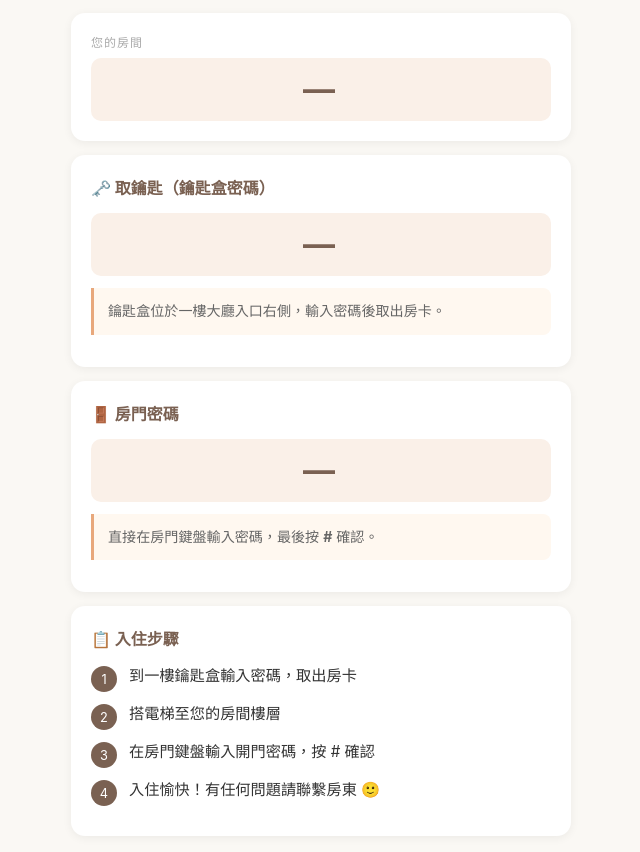
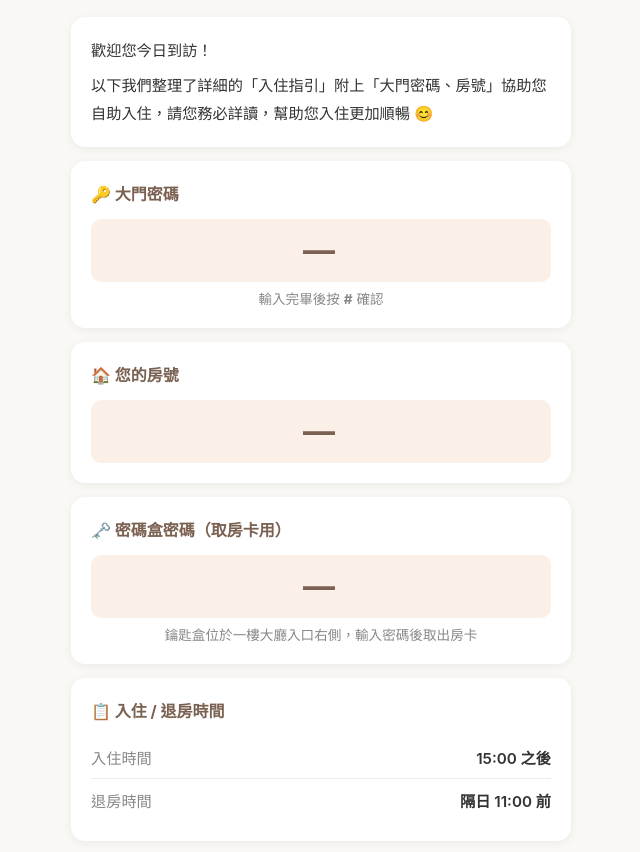
Before and after one commit to whispring-inn/checkin, a plain HTML site: page index.html in a window 1280 px wide. Shown: the part 120-972 px from the top of the page, without its empty margins (319-959 px from the left). Drawn offline with Linux system fonts and the light colour scheme.

Commit message:
Update checkin page with full content

```diff
--- a/index.html
+++ b/index.html
@@ -10,57 +10,70 @@
     .header{text-align:center;padding:24px 0 16px;border-bottom:1px solid #e8e0d5;margin-bottom:20px}
     .logo{font-size:1.4em;font-weight:bold;color:#7a6152}
     .sub{color:#aaa;font-size:.85em;margin-top:4px}
+    .welcome{background:#fff;border-radius:14px;padding:20px;margin:14px 0;box-shadow:0 2px 10px rgba(0,0,0,.06);line-height:1.8;font-size:.95em}
+    .welcome p{margin-bottom:8px}
+    .welcome p:last-child{margin-bottom:0}
     .card{background:#fff;border-radius:14px;padding:20px;margin:14px 0;box-shadow:0 2px 10px rgba(0,0,0,.06)}
-    .label{font-size:.75em;color:#aaa;letter-spacing:1px;text-transform:uppercase;margin-bottom:8px}
     .code{font-size:2em;font-weight:700;color:#7a6152;letter-spacing:4px;text-align:center;padding:12px;background:#faf0e8;border-radius:10px}
+    .code-note{font-size:.85em;color:#888;text-align:center;margin-top:6px}
     h2{font-size:1em;color:#7a6152;margin-bottom:14px}
-    .step{display:flex;gap:12px;margin:10px 0;align-items:flex-start}
-    .num{width:26px;height:26px;background:#7a6152;color:#fff;border-radius:50%;display:flex;align-items:center;justify-content:center;font-size:.8em;flex-shrink:0;margin-top:2px}
-    .txt{line-height:1.6;font-size:.95em}
-    .note{background:#fff8f0;border-left:3px solid #e8a87c;padding:12px 14px;border-radius:0 8px 8px 0;font-size:.88em;color:#666;margin:12px 0;line-height:1.6}
+    .info-row{display:flex;justify-content:space-between;padding:10px 0;border-bottom:1px solid #f0ebe5;font-size:.95em}
+    .info-row:last-child{border-bottom:none}
+    .info-row .k{color:#888}
+    .info-row .v{font-weight:600}
+    .note{background:#fff8f0;border-left:3px solid #e8a87c;padding:12px 14px;border-radius:0 8px 8px 0;font-size:.88em;color:#666;margin:14px 0;line-height:1.7}
+    .line-id{background:#07b53b;color:#fff;border-radius:8px;padding:4px 10px;font-size:.85em;font-weight:600;display:inline-block;margin-top:6px}
     .footer{text-align:center;color:#ccc;font-size:.78em;margin-top:28px;padding-bottom:24px;line-height:1.8}
   </style>
 </head>
 <body>
   <div class="header">
     <div class="logo">春喃日光</div>
-    <div class="sub">Whispring Inn</div>
+    <div class="sub">Whispring Inn｜入住方式</div>
+  </div>
+
+  <div class="welcome">
+    <p>歡迎您今日到訪！</p>
+    <p>以下我們整理了詳細的「入住指引」附上「大門密碼、房號」協助您自助入住，請您務必詳讀，幫助您入住更加順暢 😊</p>
   </div>
 
   <div class="card">
-    <div class="label">您的房間</div>
+    <h2>🔑 大門密碼</h2>
+    <div class="code" id="door">—</div>
+    <div class="code-note">輸入完畢後按 <strong>#</strong> 確認</div>
+  </div>
+
+  <div class="card">
+    <h2>🏠 您的房號</h2>
     <div class="code" id="room">—</div>
   </div>
 
   <div class="card">
-    <h2>🗝️ 取鑰匙（鑰匙盒密碼）</h2>
+    <h2>🗝️ 密碼盒密碼（取房卡用）</h2>
     <div class="code" id="box">—</div>
-    <div class="note">鑰匙盒位於一樓大廳入口右側，輸入密碼後取出房卡。</div>
+    <div class="code-note">鑰匙盒位於一樓大廳入口右側，輸入密碼後取出房卡</div>
   </div>
 
   <div class="card">
-    <h2>🚪 房門密碼</h2>
-    <div class="code" id="door">—</div>
-    <div class="note">直接在房門鍵盤輸入密碼，最後按 <strong>#</strong> 確認。</div>
+    <h2>📋 入住 / 退房時間</h2>
+    <div class="info-row"><span class="k">入住時間</span><span class="v">15:00 之後</span></div>
+    <div class="info-row"><span class="k">退房時間</span><span class="v">隔日 11:00 前</span></div>
   </div>
 
-  <div class="card">
-    <h2>📋 入住步驟</h2>
-    <div class="step"><div class="num">1</div><div class="txt">到一樓鑰匙盒輸入密碼，取出房卡</div></div>
-    <div class="step"><div class="num">2</div><div class="txt">搭電梯至您的房間樓層</div></div>
-    <div class="step"><div class="num">3</div><div class="txt">在房門鍵盤輸入開門密碼，按 # 確認</div></div>
-    <div class="step"><div class="num">4</div><div class="txt">入住愉快！有任何問題請聯繫房東 🙂</div></div>
+  <div class="note">
+    有任何疑問歡迎透過平台或加入我們官方 LINE 詢問：<br>
+    <span class="line-id">＠whispring.inn</span>
   </div>
 
   <div class="footer">
     春喃日光 Whispring Inn<br>
-    Tel / LINE：請參考訂房確認信
+    感謝您的入住，祝您住宿愉快！
   </div>
 
   <script>
     const p = new URLSearchParams(location.search);
-    document.getElementById('room').textContent = p.get('r') ? p.get('r') + ' 號房' : '—';
     document.getElementById('door').textContent = p.get('d') || '—';
+    document.getElementById('room').textContent = p.get('r') ? p.get('r') + ' 號' : '—';
     document.getElementById('box').textContent  = p.get('b') || '—';
   </script>
 </body>
```
